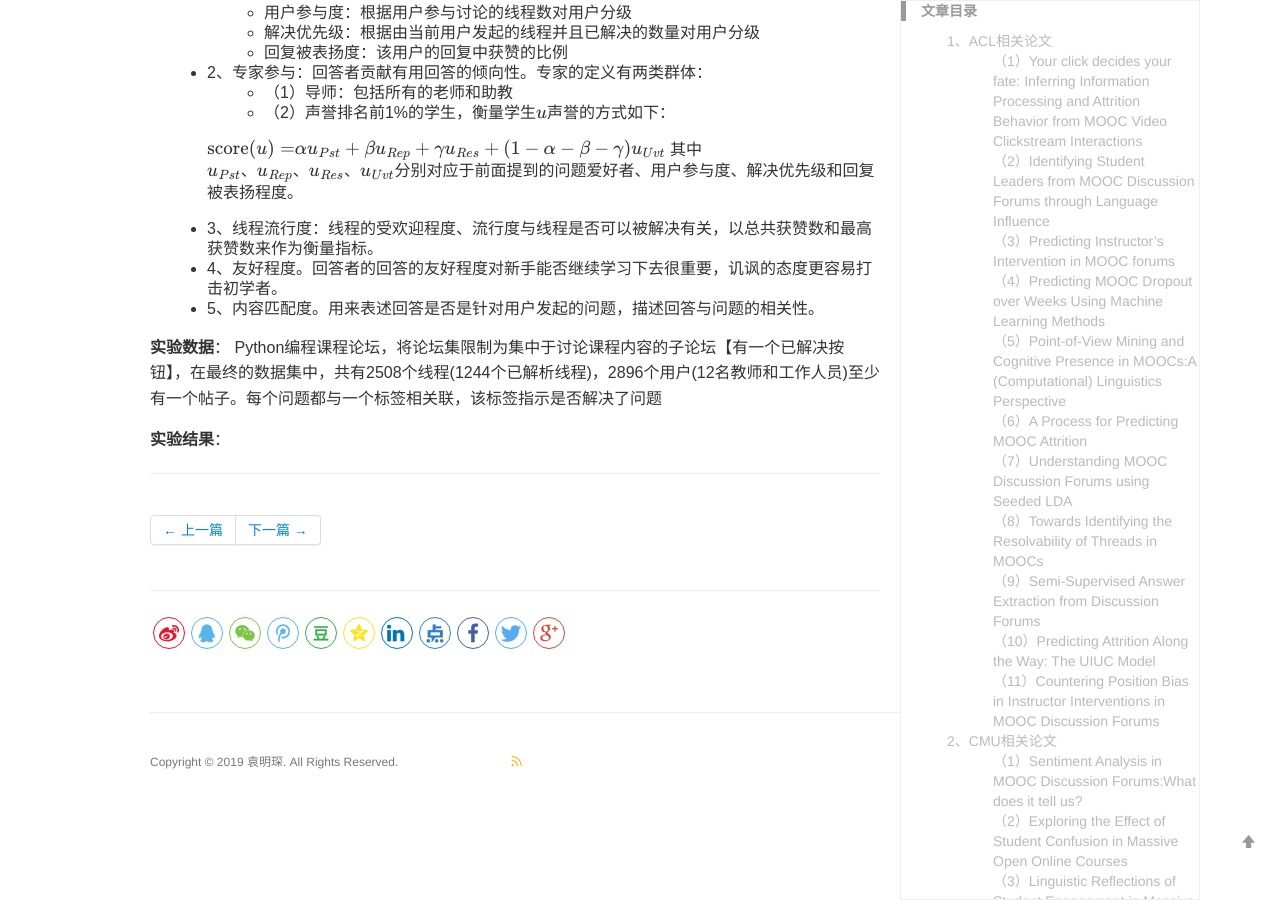
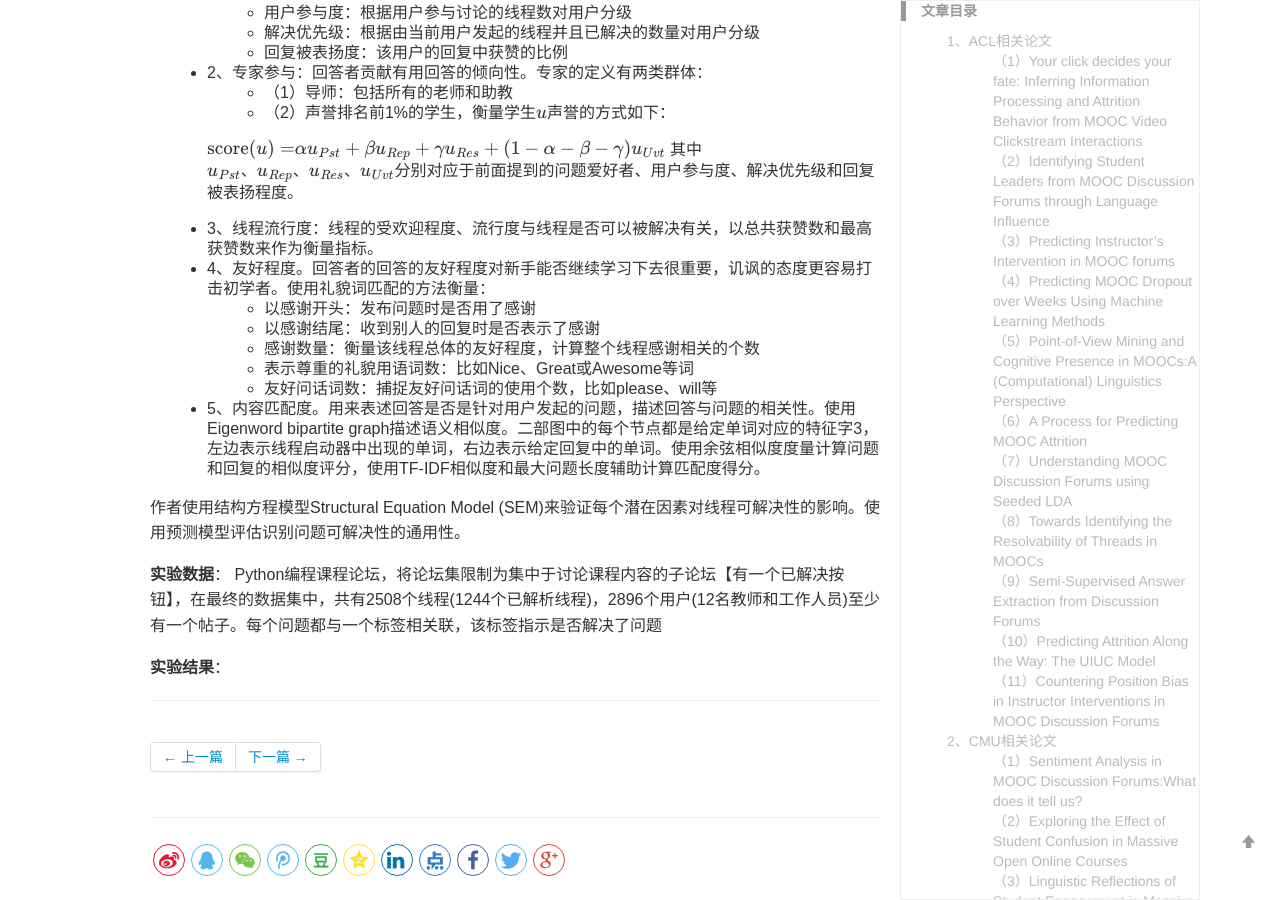
Before and after one commit to yuanmingchen/yuanmingchen.github.io, a Jekyll site: the page built from _posts/2019-04-19-online course nlp paper survey 2.md, in a window 1280 px wide and 900 px high, scrolled down 9685 px. Built offline with Jekyll 4.4.1, drawn with Linux system fonts in a browser that asks for light colours; formulas are drawn with MathJax 3; comment, search, counter and statistics services are not loaded.

Commit message:
Updates _posts/2019-04-19-online course nlp paper survey 2.md
Auto commit by GitBook Editor

```diff
--- a/_posts/2019-04-19-online course nlp paper survey 2.md
+++ b/_posts/2019-04-19-online course nlp paper survey 2.md
@@ -303,9 +303,15 @@ cmu的课程《Introduction to Psychology as a Science》，该数据集共包
     其中$u_{Pst}、u_{Rep}、u_{Res}、u_{Uvt}$分别对应于前面提到的问题爱好者、用户参与度、解决优先级和回复被表扬程度。
 
 - 3、线程流行度：线程的受欢迎程度、流行度与线程是否可以被解决有关，以总共获赞数和最高获赞数来作为衡量指标。
-- 4、友好程度。回答者的回答的友好程度对新手能否继续学习下去很重要，讥讽的态度更容易打击初学者。
-- 5、内容匹配度。用来表述回答是否是针对用户发起的问题，描述回答与问题的相关性。
+- 4、友好程度。回答者的回答的友好程度对新手能否继续学习下去很重要，讥讽的态度更容易打击初学者。使用礼貌词匹配的方法衡量：
+    - 以感谢开头：发布问题时是否用了感谢
+    - 以感谢结尾：收到别人的回复时是否表示了感谢
+    - 感谢数量：衡量该线程总体的友好程度，计算整个线程感谢相关的个数
+    - 表示尊重的礼貌用语词数：比如Nice、Great或Awesome等词
+    - 友好问话词数：捕捉友好问话词的使用个数，比如please、will等
+- 5、内容匹配度。用来表述回答是否是针对用户发起的问题，描述回答与问题的相关性。使用Eigenword bipartite graph描述语义相似度。二部图中的每个节点都是给定单词对应的特征字3，左边表示线程启动器中出现的单词，右边表示给定回复中的单词。使用余弦相似度度量计算问题和回复的相似度评分，使用TF-IDF相似度和最大问题长度辅助计算匹配度得分。
 
+作者使用结构方程模型Structural Equation Model (SEM)来验证每个潜在因素对线程可解决性的影响。使用预测模型评估识别问题可解决性的通用性。
 
 
 
```
